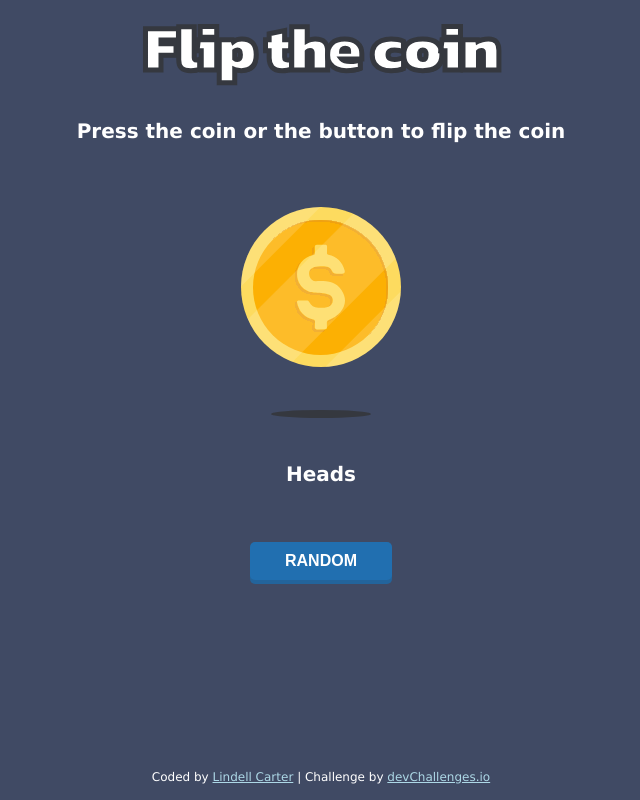
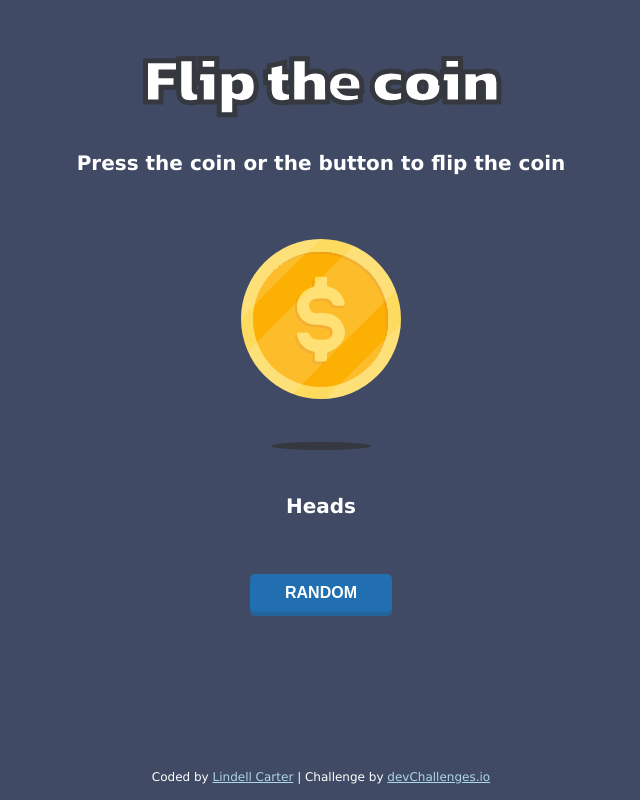
Before and after one commit to lindellcarternyc/dev-challenges, a website built with Parcel: page src/flip-the-coin/index.html in a window 1280 px wide. Shown: the whole page, without its empty margins (319-959 px from the left). Built offline with nearby package versions, Linux system fonts and the light colour scheme.

Commit message:
updates spacing

```diff
--- a/src/flip-the-coin/style.css
+++ b/src/flip-the-coin/style.css
@@ -28,7 +28,7 @@ h1 {
   font-weight: 1000;
   font-style: normal;
   font-size: 56px;
-  /* margin-top: 2rem; */
+  margin-top: 2rem;
   letter-spacing: -2px;
 }
 
```
